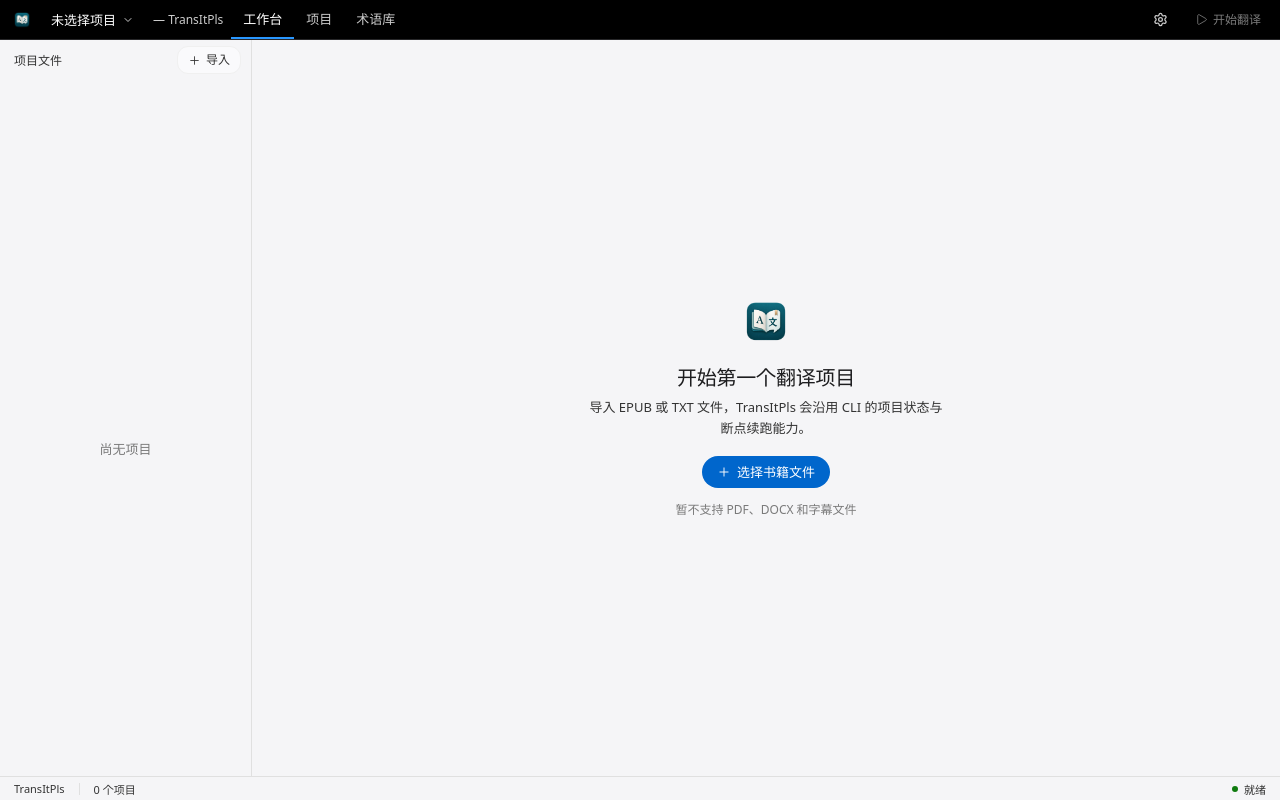
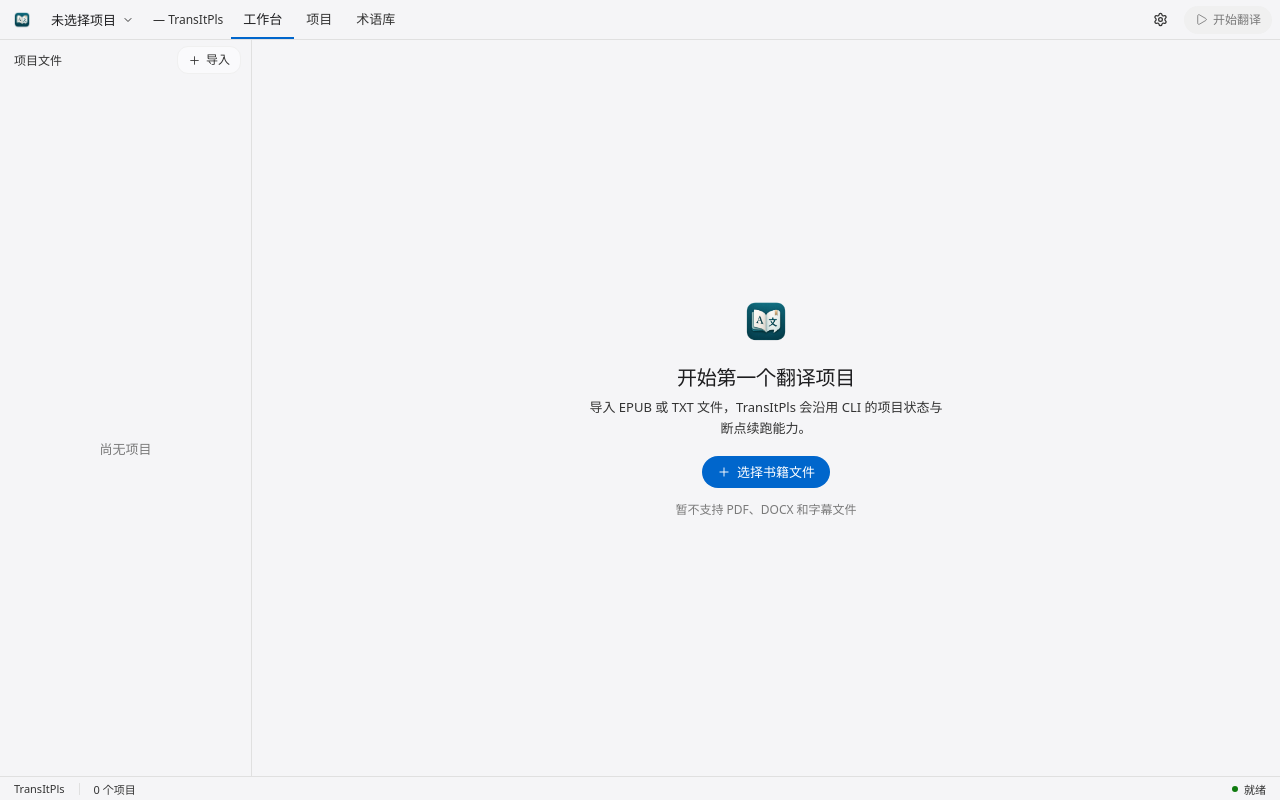
Before and after one commit to cooronx/transitpls, a React (Vite) app: page / in a window 1280 px wide. Built offline with nearby package versions, Linux system fonts and the light colour scheme.

Commit message:
style: use a light title bar and restore button accents

```diff
--- a/src/App.css
+++ b/src/App.css
@@ -9,7 +9,6 @@
     color-scheme: light;
     --accent: #0066cc;
     --accent-focus: #0071e3;
-    --accent-on-dark: #2997ff;
     --accent-soft: rgba(0, 102, 204, .08);
     --accent-stroke: rgba(0, 102, 204, .25);
     --bg: #f5f5f7;
@@ -25,11 +24,7 @@
     --text-secondary: #333333;
     --text-tertiary: #7a7a7a;
     --text-disabled: #7a7a7a;
-    --nav-bg: #000000;
-    --on-dark: #ffffff;
-    --on-dark-muted: #cccccc;
     --dark-hover: #272729;
-    --dark-pressed: #2a2a2c;
     --danger: #c42b1c;
     --ok: #0f7b0f;
     --warn: #9d5d00;
@@ -182,9 +177,9 @@ p {
     align-items: center;
     gap: 8px;
     padding: 0 8px 0 12px;
-    background: var(--nav-bg);
-    color: var(--on-dark);
-    border-bottom: 1px solid var(--dark-hover);
+    background: var(--bg);
+    color: var(--text);
+    border-bottom: 1px solid var(--stroke);
     user-select: none;
     -webkit-user-select: none
 }
@@ -199,7 +194,7 @@ p {
 .titlebar-suffix {
     flex: none;
     font-size: 12px;
-    color: var(--on-dark-muted);
+    color: var(--text-secondary);
     white-space: nowrap
 }
 
@@ -223,19 +218,19 @@ p {
     border-bottom: 2px solid transparent;
     background: transparent;
     font-size: 13px;
-    color: var(--on-dark-muted);
+    color: var(--text-secondary);
     cursor: default
 }
 
 .titlebar-nav button:hover {
-    color: var(--on-dark);
-    background: var(--dark-hover)
+    color: var(--text);
+    background: var(--subtle-pressed)
 }
 
 .titlebar-nav button.active {
-    color: var(--on-dark);
+    color: var(--text);
     font-weight: 600;
-    border-bottom-color: var(--accent-on-dark)
+    border-bottom-color: var(--accent)
 }
 
 .titlebar-actions {
@@ -254,7 +249,7 @@ p {
     text-overflow: ellipsis;
     white-space: nowrap;
     font-size: 12px;
-    color: var(--on-dark-muted)
+    color: var(--text-secondary)
 }
 
 .model-chip i {
@@ -262,7 +257,7 @@ p {
     height: 6px;
     flex: none;
     border-radius: 50%;
-    background: var(--accent-on-dark)
+    background: var(--accent)
 }
 
 .window-controls {
@@ -280,16 +275,16 @@ p {
     border: 0;
     border-radius: 0;
     background: transparent;
-    color: var(--on-dark);
+    color: var(--text);
     cursor: default
 }
 
 .window-button:hover {
-    background: var(--dark-hover)
+    background: var(--subtle-pressed)
 }
 
 .window-button:active {
-    background: var(--dark-pressed)
+    background: var(--control-stroke)
 }
 
 .window-button.close:hover {
@@ -343,24 +338,6 @@ p {
     color: var(--accent)
 }
 
-.titlebar-actions .icon-button {
-    color: var(--on-dark-muted)
-}
-
-.titlebar-actions .icon-button:hover,
-.titlebar-actions .icon-button.active {
-    background: var(--dark-hover);
-    color: var(--accent-on-dark)
-}
-
-.titlebar-actions .icon-button:active {
-    background: var(--dark-pressed)
-}
-
-.titlebar :focus-visible {
-    outline-color: var(--accent-on-dark)
-}
-
 .titlebar-nav button:focus-visible,
 .window-button:focus-visible,
 .project-open:focus-visible {
@@ -393,11 +370,11 @@ p {
 }
 
 .project-trigger:hover:not(:disabled) {
-    background: var(--dark-hover)
+    background: var(--subtle-pressed)
 }
 
 .project-trigger:active:not(:disabled) {
-    background: var(--dark-pressed)
+    background: var(--control-stroke)
 }
 
 .project-trigger b {
@@ -411,7 +388,7 @@ p {
     width: 12px;
     height: 12px;
     flex: none;
-    color: var(--on-dark-muted)
+    color: var(--text-secondary)
 }
 
 .menu-backdrop {
@@ -617,21 +594,6 @@ p {
     color: var(--text-disabled)
 }
 
-.titlebar-actions .btn-primary {
-    background: var(--dark-hover);
-    color: var(--on-dark-muted)
-}
-
-.titlebar-actions .btn-primary:hover:not(:disabled) {
-    background: var(--dark-pressed);
-    color: var(--on-dark)
-}
-
-.titlebar-actions .btn-primary:disabled {
-    background: transparent;
-    color: var(--text-disabled)
-}
-
 .btn-quiet {
     background: var(--layer-alt);
     border-color: var(--stroke-soft);
@@ -652,12 +614,6 @@ p {
     background: var(--accent-soft);
     border-color: var(--accent);
     color: var(--accent)
-}
-
-.toolbar-actions .btn-quiet.active {
-    background: var(--subtle-pressed);
-    border-color: var(--control-stroke);
-    color: var(--text)
 }
 
 .btn-danger {
@@ -1581,8 +1537,8 @@ p {
 }
 
 .inspector-tabs button.active {
-    background: var(--subtle-pressed);
-    color: var(--text);
+    background: var(--accent-soft);
+    color: var(--accent);
     font-weight: 600
 }
 
```
